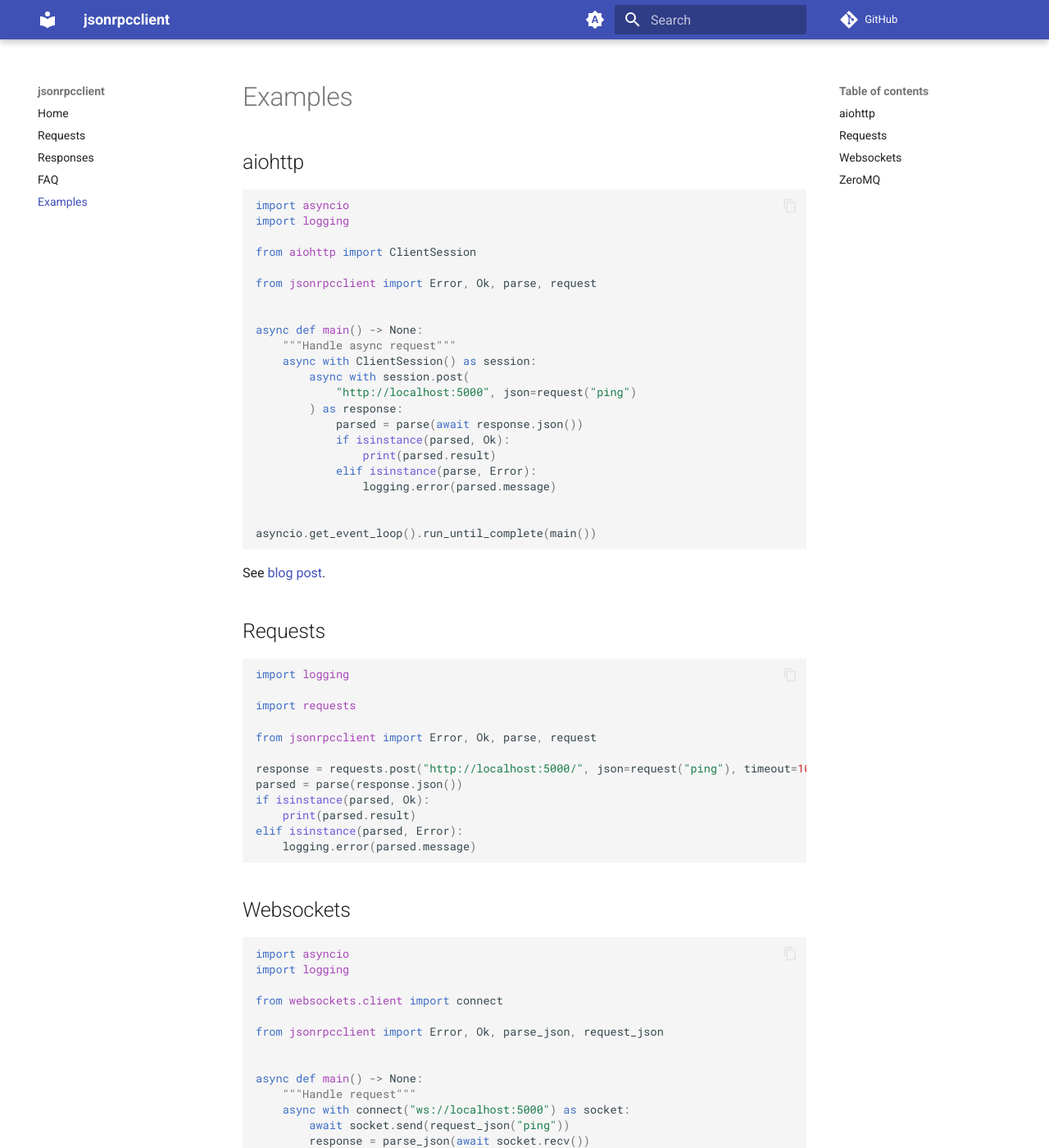
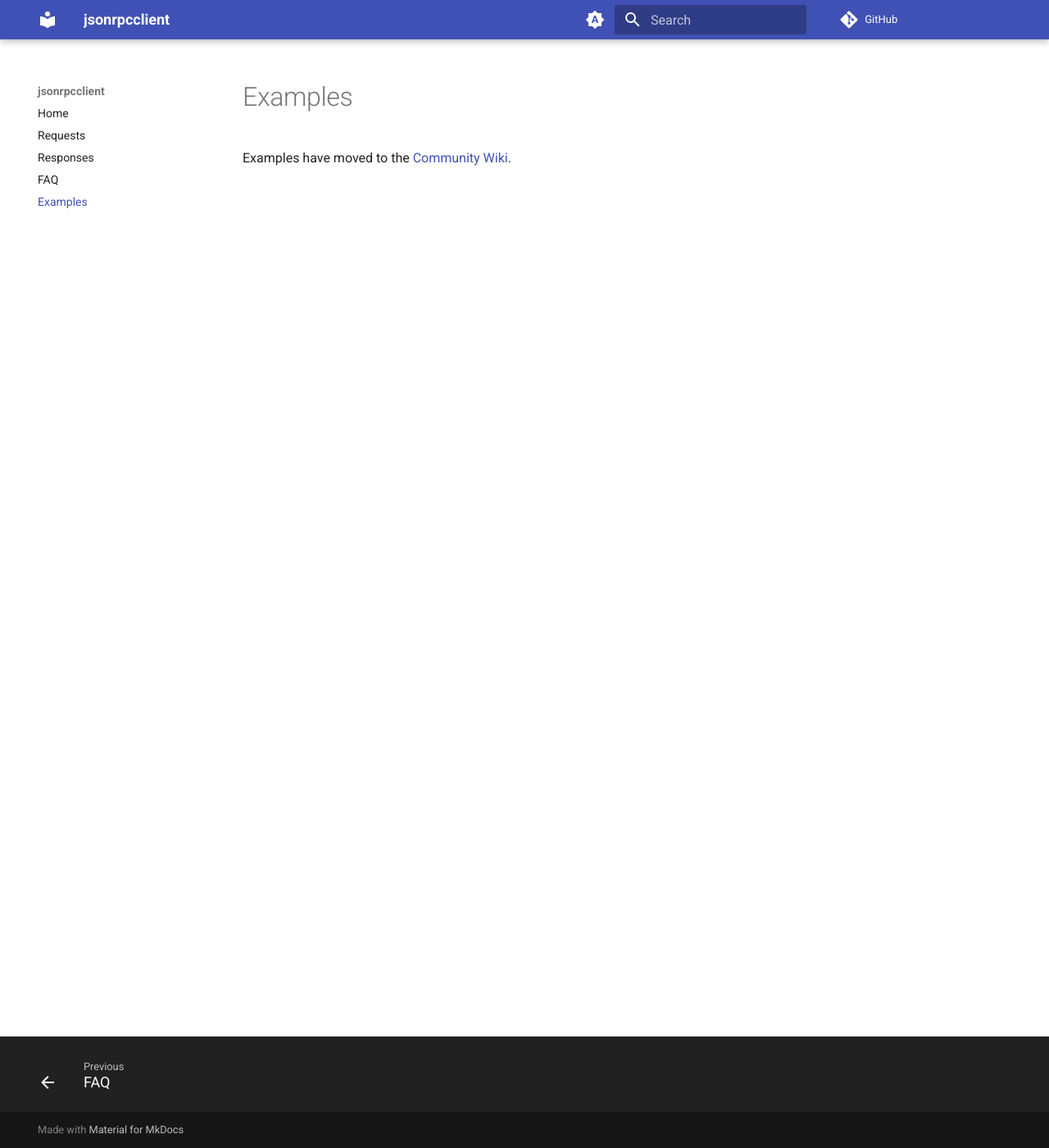
Before and after one commit to explodinglabs/jsonrpcclient, an MkDocs documentation site: the page built from docs/examples.md, in a window 1280 px wide and 1400 px high. Shown: the whole window at 82% size. Built offline with MkDocs 1.6.1 and Material for MkDocs 9.7.7, drawn with Linux system fonts in a browser that asks for light colours; comment, search, counter and statistics services are not loaded; some of the changed text lies outside the part shown.

Commit message:
Removed examples from the docs, link to wiki

````diff
--- a/docs/examples.md
+++ b/docs/examples.md
@@ -1,96 +1,3 @@
 # Examples
 
-## aiohttp
-
-```python
-import asyncio
-import logging
-
-from aiohttp import ClientSession
-
-from jsonrpcclient import Error, Ok, parse, request
-
-
-async def main() -> None:
-    """Handle async request"""
-    async with ClientSession() as session:
-        async with session.post(
-            "http://localhost:5000", json=request("ping")
-        ) as response:
-            parsed = parse(await response.json())
-            if isinstance(parsed, Ok):
-                print(parsed.result)
-            elif isinstance(parse, Error):
-                logging.error(parsed.message)
-
-
-asyncio.get_event_loop().run_until_complete(main())
-```
-
-See [blog post](https://explodinglabs.github.io/jsonrpc/aiohttp).
-
-## Requests
-
-```python
-import logging
-
-import requests
-
-from jsonrpcclient import Error, Ok, parse, request
-
-response = requests.post("http://localhost:5000/", json=request("ping"), timeout=10)
-parsed = parse(response.json())
-if isinstance(parsed, Ok):
-    print(parsed.result)
-elif isinstance(parsed, Error):
-    logging.error(parsed.message)
-```
-
-## Websockets
-
-```python
-import asyncio
-import logging
-
-from websockets.client import connect
-
-from jsonrpcclient import Error, Ok, parse_json, request_json
-
-
-async def main() -> None:
-    """Handle request"""
-    async with connect("ws://localhost:5000") as socket:
-        await socket.send(request_json("ping"))
-        response = parse_json(await socket.recv())
-
-    if isinstance(response, Ok):
-        print(response.result)
-    elif isinstance(response, Error):
-        logging.error(response.message)
-
-
-asyncio.get_event_loop().run_until_complete(main())
-```
-
-See [blog post](https://explodinglabs.github.io/jsonrpc/websockets).
-
-## ZeroMQ
-
-```python
-import logging
-
-import zmq
-
-from jsonrpcclient import Ok, parse_json, request_json
-
-socket = zmq.Context().socket(zmq.REQ)
-socket.connect("tcp://localhost:5000")
-socket.send_string(request_json("ping"))
-response = parse_json(socket.recv().decode())
-if isinstance(response, Ok):
-    print(response.result)
-else:
-    logging.error(response.message)
-```
-
-See [blog post](https://explodinglabs.github.io/jsonrpc/zeromq).
+Examples have moved to the [Community Wiki](https://github.com/explodinglabs/jsonrpcclient/wiki).
````
